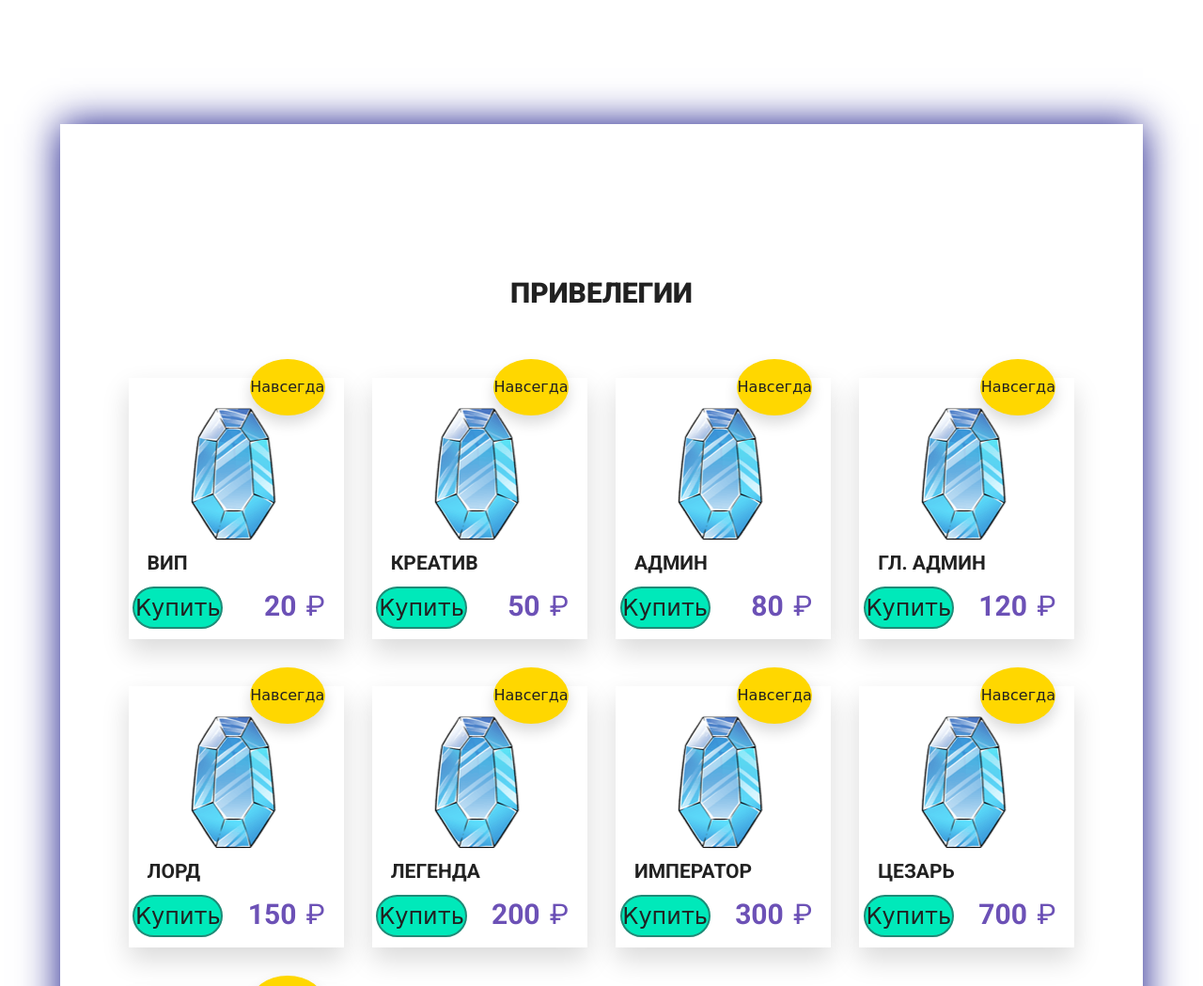
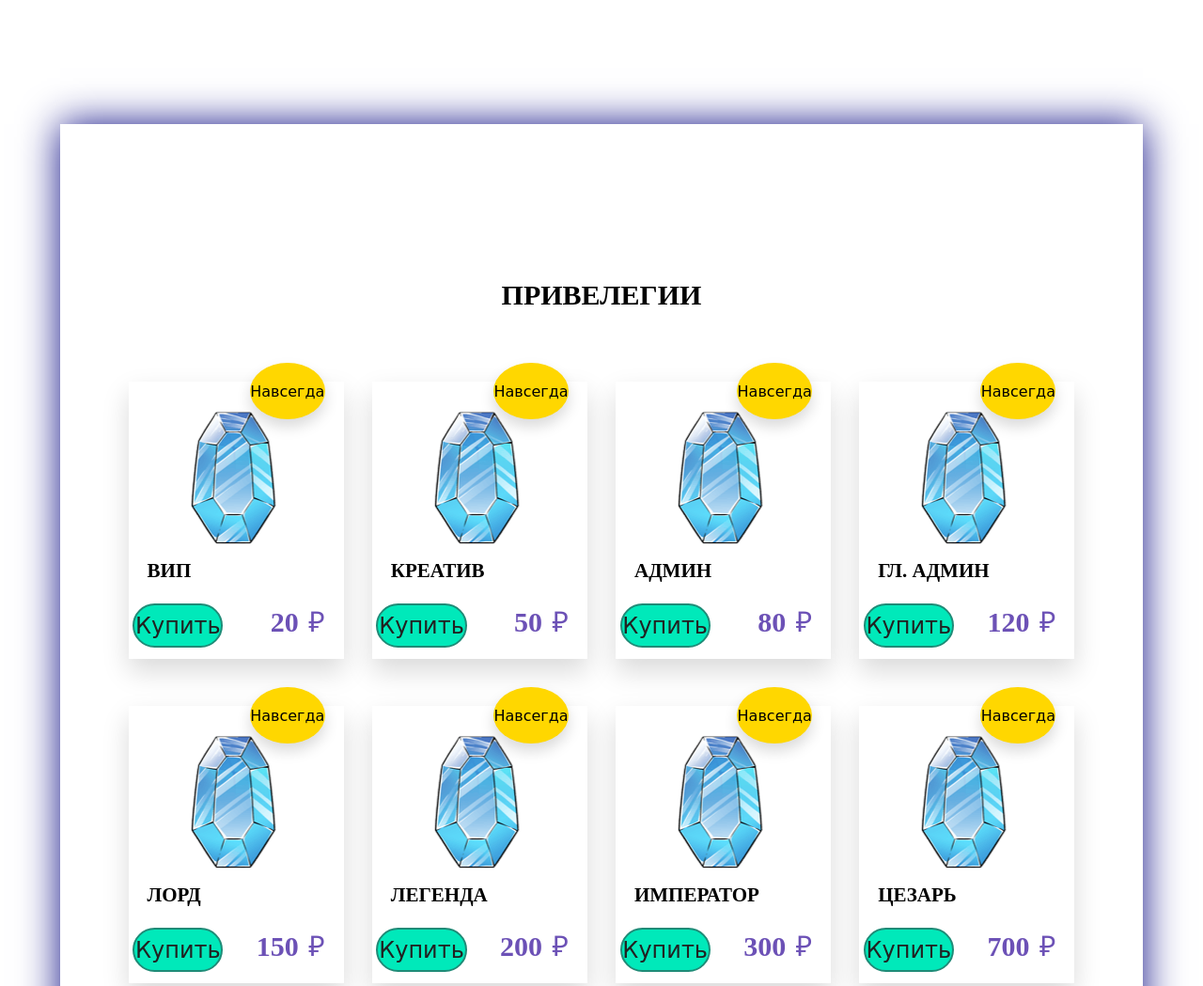
Before and after one commit to Ferius057/LayoutTestDonateSite, a plain HTML site: page index.html in a window 1280 px wide. Shown: the part 380-1429 px from the top of the page at 94% size. Drawn offline with Linux system fonts and the light colour scheme; a web font is replaced by a local one.

Commit message:
Update style.css

```diff
--- a/css/style.css
+++ b/css/style.css
@@ -5,12 +5,6 @@
     padding: 0;
 }
 
-body {
-    color: #212121;
-    font: 400 14px/1 'Roboto', sans-serif;
-
-    height: 4000px;
-}
 
 a {
     color: inherit;
```
